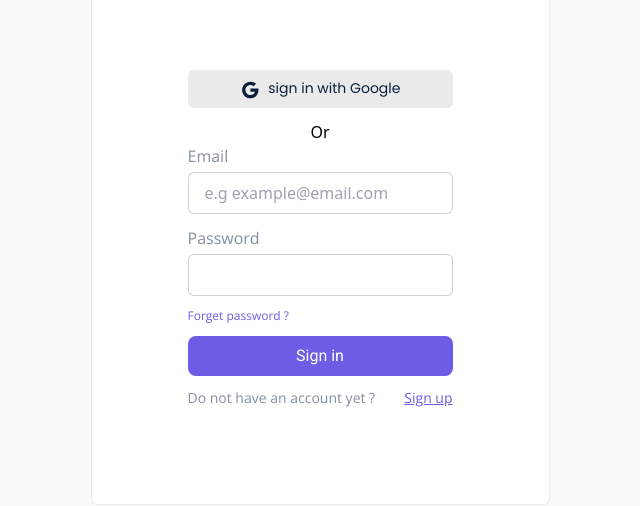
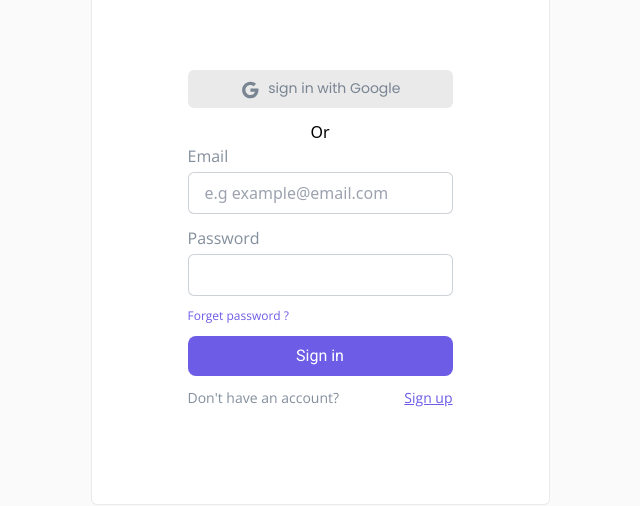
Before and after one commit to khaledyd/postcases-fronted, a Next.js app: page /Signin in a window 1280 px wide. Shown: the part 197-703 px from the top of the page, without its empty margins (320-960 px from the left). Built offline with nearby package versions, Linux system fonts and the light colour scheme.

Commit message:
type for the login form

```diff
--- a/src/components/Nav.tsx
+++ b/src/components/Nav.tsx
@@ -8,6 +8,7 @@ import LibraryBooksOutlinedIcon from '@mui/icons-material/LibraryBooksOutlined';
 import FormatListBulletedIcon from '@mui/icons-material/FormatListBulleted';
 import PersonOutlineOutlinedIcon from '@mui/icons-material/PersonOutlineOutlined';
 import SettingsOutlinedIcon from '@mui/icons-material/SettingsOutlined';
+import Link from 'next/link';
 export default function Nav() {
 
     const [showNav, setShowNav] = useState(false);
@@ -83,7 +84,8 @@ export default function Nav() {
 
                             </div>
                             <div className=' flex border-b-2 border-brand-base/10 p-3 gap-4 '>
-                                <button className=' text-brand-base font-roboto text-lg px-5 py-2  bg-brand-secondary rounded-sm '>Log In</button>
+                                <Link href="/Signin"><button className=' text-brand-base font-roboto text-lg px-5 py-2  bg-brand-secondary rounded-sm '>Log In</button></Link>
+
                                 <button className=' w-max bg-brand-primary px-5 py-2 font-roboto  text-xl rounded text-brand-secondary'>Publish</button>
 
                             </div>
@@ -107,7 +109,10 @@ export default function Nav() {
                 />
                 <div className=' md:flex  justify-between  gap-7 hidden'>
                     <button className=' w-max bg-brand-primary px-5 py-2 font-roboto  text-xl rounded text-brand-secondary'>Publish</button>
-                    <button className=' text-brand-base font-roboto text-lg px-5 py-2 bg-brandv3 rounded-sm '>Log In</button>
+                    <Link href="/Signin">
+                        <button className=' text-brand-base font-roboto text-lg px-5 py-2 bg-brandv3 rounded-sm '>Log In</button>
+                    </Link>
+
 
 
                     <NotificationsNoneOutlinedIcon sx={{
--- a/src/pages/Register.tsx
+++ b/src/pages/Register.tsx
@@ -1,13 +1,15 @@
 import Image from 'next/image'
 import React from 'react'
 import GoogleIcon from '@mui/icons-material/Google';
+import Link from 'next/link';
 
 export default function Signin() {
     return (
         <div className=' w-full h-screen  bg-brandv4 flex justify-center items-center'>
             <div className=' w-max h-max bg-brand-secondary  border border-branv2 border-opacity-10 rounded-md'>
                 <div className=' w-full h-max p-5   border-b border-gray-300 border-solid border-1   border-opacity-30 flex justify-center'>
-                    <Image
+
+                    <Link href="/">   <Image
                         src="/logo.svg"
                         alt="postcases-logo"
                         width={140}
@@ -16,7 +18,7 @@ export default function Signin() {
                             border: "none",
 
                         }}
-                    />
+                    /></Link>
                 </div>
                 <div className=' w-full h-max   p-10 sm:p-15   md:px-24  md:py-16 flex flex-col '>
                     <button className=' px-3 py-2 rounded-md bg-brandv3  text-sm text-brand-base/50   font-light'><GoogleIcon sx={{
@@ -40,8 +42,9 @@ export default function Signin() {
                     <input type="password" className=' w-full rounded-md  px-4 py-2 mt-1 border-brand-base border border-opacity-20 px' />
                     <p className=' text-xs font-openSans   text-brand-primary  mt-3'>Forget password ?</p>
                     <button className=' w-full  bg-brand-primary py-2   rounded-lg mt-3 text-base font-roboto   text-brand-secondary '>Sign Up</button>
-                    <div className=' gap-3  w-full flex justify-between  items-center'>                    <p className=' text-sm font-openSans text-brand-base/50  mt-3'>Laready  have an account  ?</p>
-                        <p className=' text-sm underline font-openSans   text-brand-primary  mt-3'>Sign In</p></div>
+                    <div className=' gap-3  w-full flex justify-between  items-center'>                    <p className=' text-sm font-openSans text-brand-base/50  mt-3'>Have an account already?</p>
+                        <Link href="/Signin">  <p className=' text-sm underline font-openSans   text-brand-primary  mt-3'>Sign In</p></Link>
+                    </div>
                 </div>
             </div>
 
--- a/src/pages/Signin.tsx
+++ b/src/pages/Signin.tsx
@@ -1,13 +1,14 @@
 import Image from 'next/image'
 import React from 'react'
 import GoogleIcon from '@mui/icons-material/Google';
+import Link from 'next/link';
 
 export default function Signin() {
     return (
         <div className=' w-full h-screen  bg-brandv4 flex justify-center items-center'>
             <div className=' w-max h-max bg-brand-secondary  border border-branv2 border-opacity-10 rounded-md'>
                 <div className=' w-full h-max p-5   border-b border-gray-300 border-solid border-1   border-opacity-30 flex justify-center'>
-                    <Image
+                    <Link href="/">   <Image
                         src="/logo.svg"
                         alt="postcases-logo"
                         width={140}
@@ -16,10 +17,10 @@ export default function Signin() {
                             border: "none",
 
                         }}
-                    />
+                    /></Link>
                 </div>
                 <div className=' w-full h-max   p-10 sm:p-15  md:p-24 flex flex-col '>
-                    <button className=' px-3 py-2 rounded-md bg-brandv3  text-sm text-brand-base  font-poppins'><GoogleIcon sx={{
+                    <button className=' px-3 py-2 rounded-md bg-brandv3  text-sm text-brand-base/50  font-poppins'><GoogleIcon sx={{
                         marginRight: "5px",
                         fontSize: "20px"
                     }} /> sign in with Google</button>
@@ -32,11 +33,16 @@ export default function Signin() {
                     <input type="password" className=' w-full rounded-md  px-4 py-2 mt-1 border-brand-base border border-opacity-20 px' />
                     <p className=' text-xs font-openSans   text-brand-primary  mt-3'>Forget password ?</p>
                     <button className=' w-full  bg-brand-primary py-2   rounded-lg mt-3 text-base font-roboto   text-brand-secondary '>Sign in</button>
-                    <div className=' gap-3  w-full flex justify-between  items-center'>                    <p className=' text-sm font-openSans text-brand-base/50  mt-3'>Do not have an account yet ?</p>
-                        <p className=' text-sm underline font-openSans   text-brand-primary  mt-3'>Sign up</p></div>
+                    <div className=' gap-3  w-full flex justify-between  items-center'>
+                        <p className=' text-sm font-openSans text-brand-base/50  mt-3'>Don&apos;t have an account?</p>
+                        <Link href="/Register">
+                            <p className=' text-sm underline font-openSans   text-brand-primary  mt-3'>Sign up</p>
+                        </Link>
+
+
+                    </div>
                 </div>
             </div>
-
-        </div>
+        </div >
     )
 }
```
